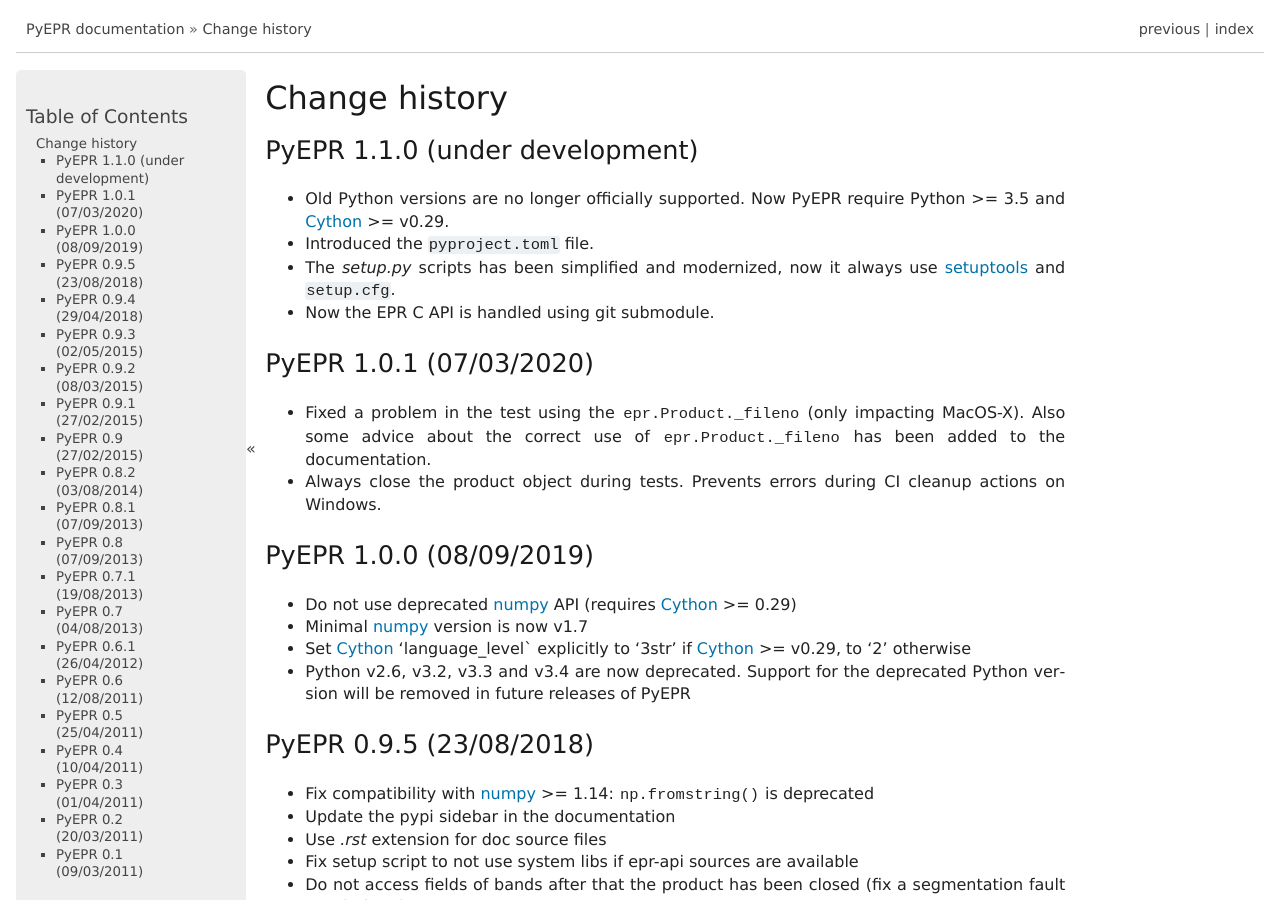
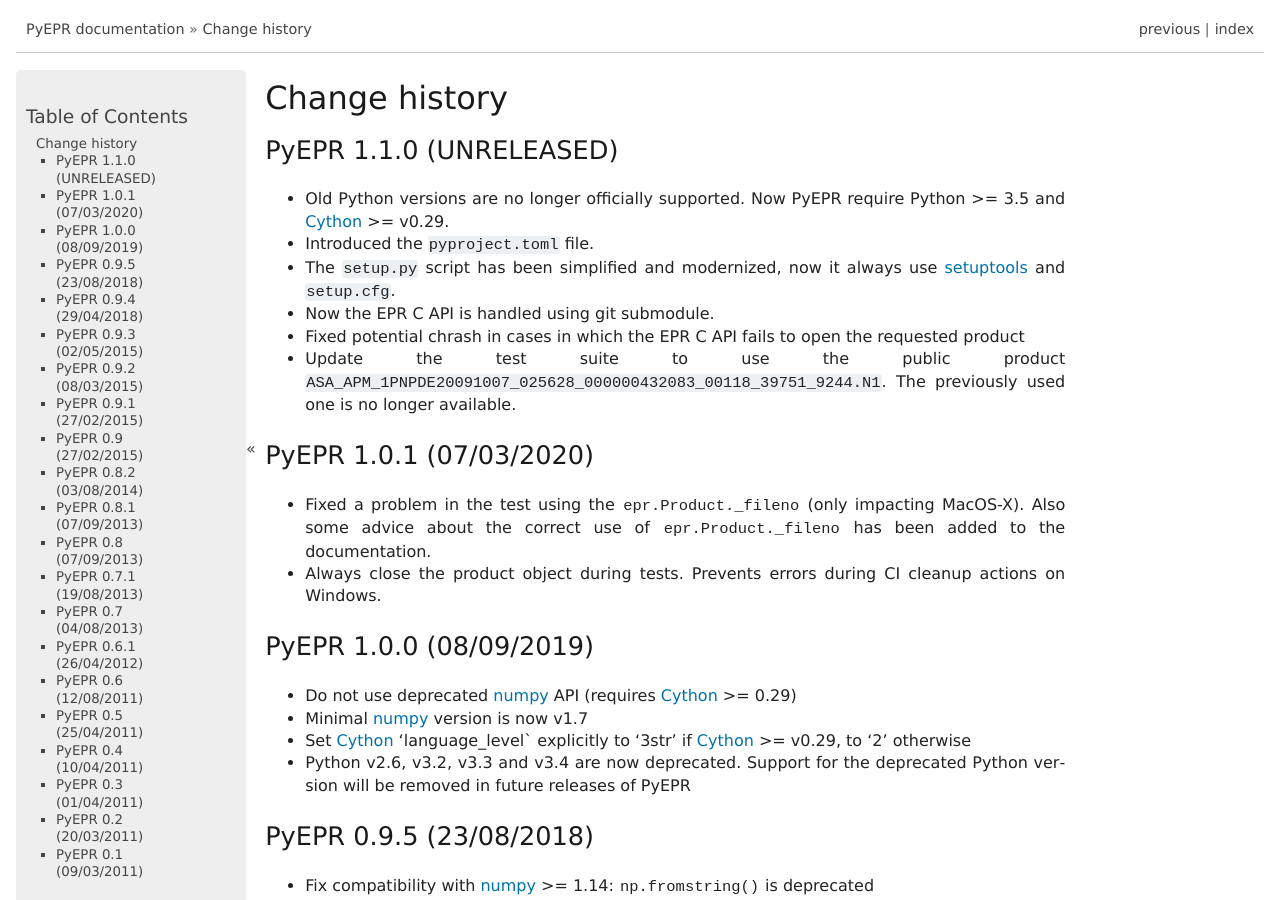
Before and after one commit to avalentino/pyepr, a Sphinx documentation site: the page built from doc/NEWS.rst, in a window 1280 px wide and 900 px high. Built offline with Sphinx 7.4.7, drawn with Linux system fonts in a browser that asks for light colours; formulas are drawn with MathJax 3.

Commit message:
Update news file

```diff
--- a/doc/NEWS.rst
+++ b/doc/NEWS.rst
@@ -1,15 +1,20 @@
 Change history
 ==============
 
-PyEPR 1.1.0 (under development)
--------------------------------
+PyEPR 1.1.0 (UNRELEASED)
+------------------------
 
 * Old Python versions are no longer officially supported.
   Now PyEPR require Python >= 3.5 and Cython_ >= v0.29.
 * Introduced the ``pyproject.toml`` file.
-* The `setup.py` scripts has been simplified and modernized,
+* The ``setup.py`` script has been simplified and modernized,
   now it always use setuptools_ and ``setup.cfg``.
 * Now the EPR C API is handled using git submodule.
+* Fixed potential chrash in cases in which the EPR C API fails to open the
+  requested product
+* Update the test suite to use the public product
+  ``ASA_APM_1PNPDE20091007_025628_000000432083_00118_39751_9244.N1``.
+  The previously used one is no longer available.
 
 
 PyEPR 1.0.1 (07/03/2020)
```
